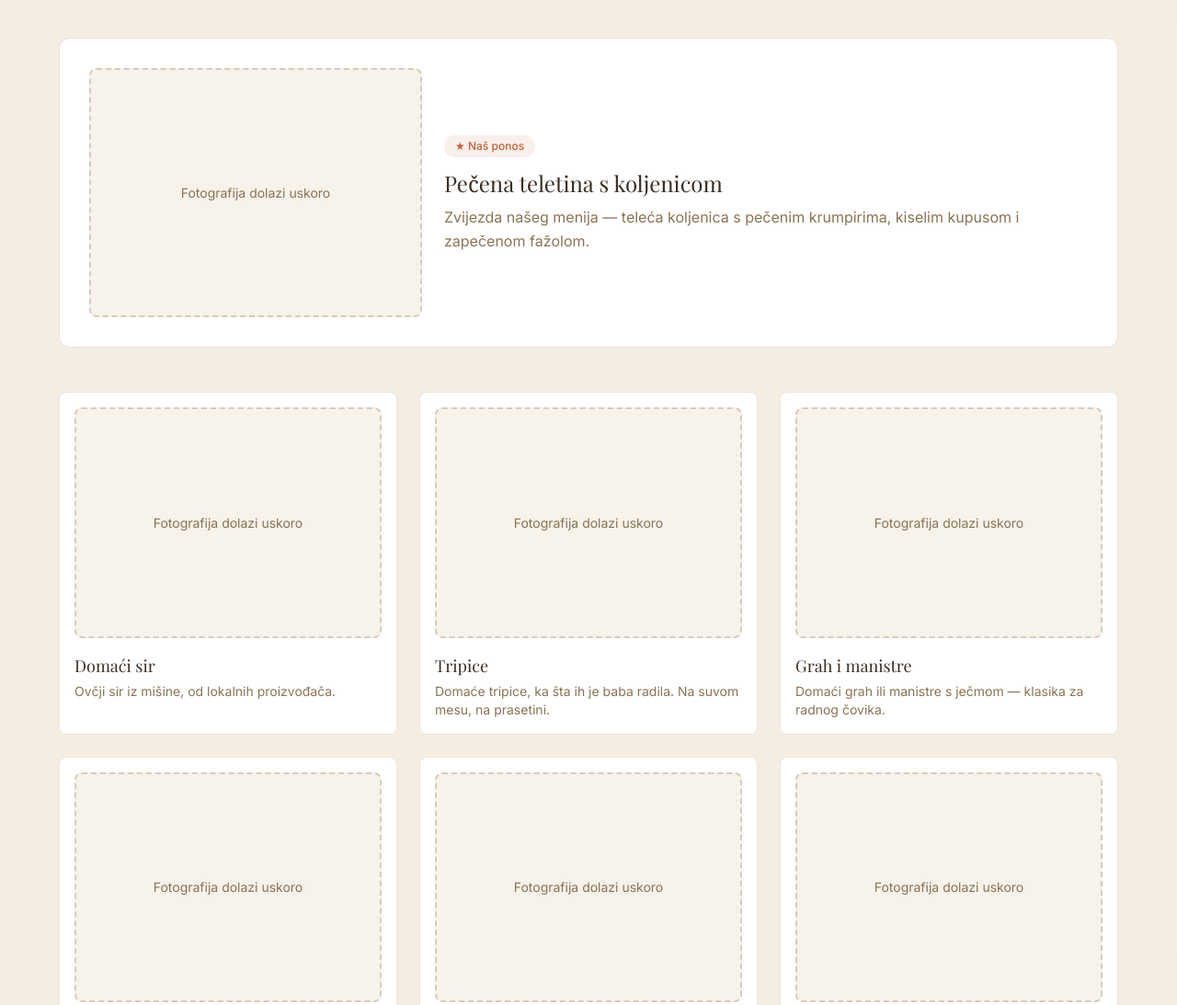
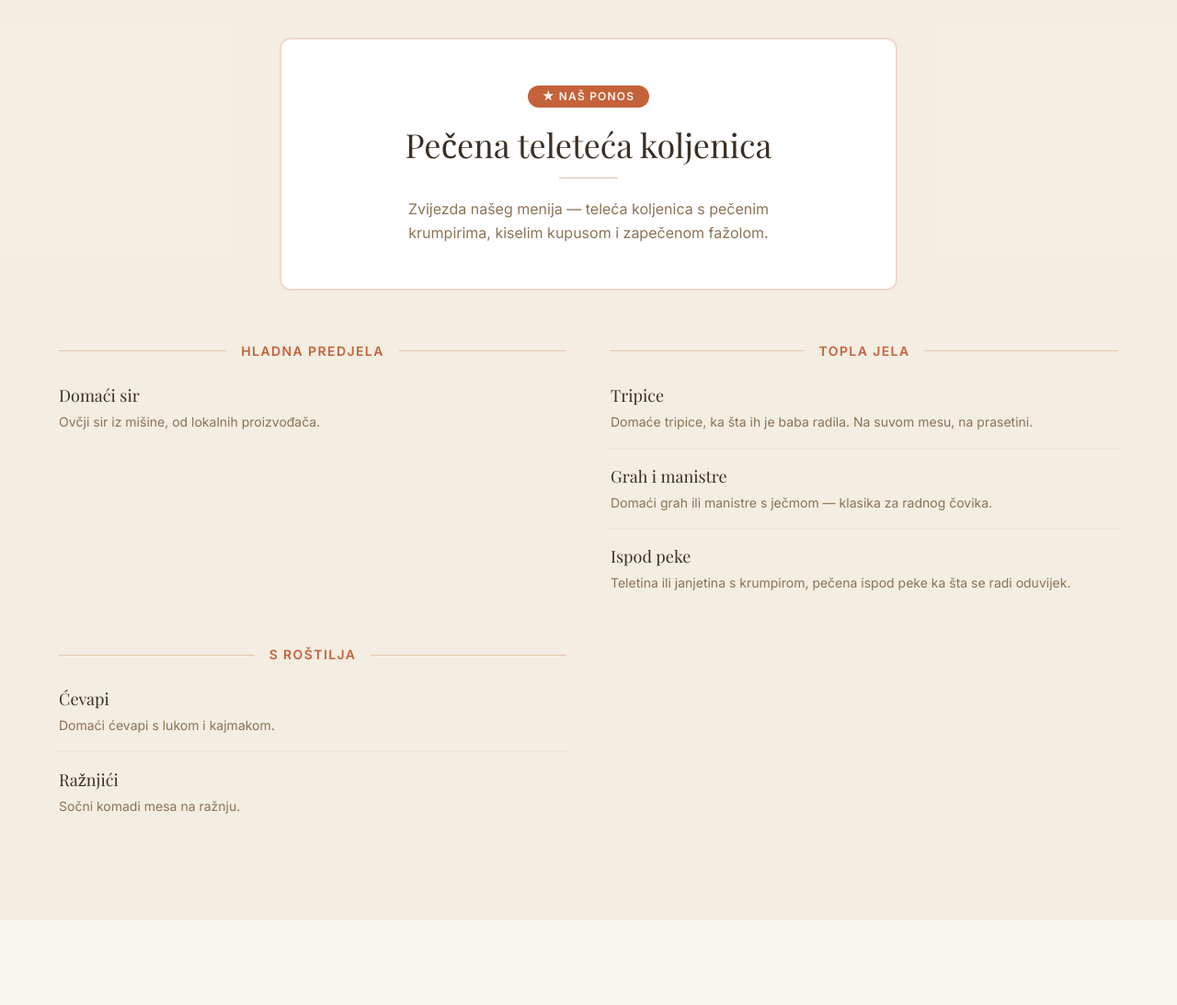
Before and after one commit to marko-g-dev/buffetkodbaje, a website built with Vite: page index.html in a window 1280 px wide. Shown: the part 1500-2593 px from the top of the page at 92% size. Built offline with nearby package versions, Linux system fonts and the light colour scheme.

Commit message:
Full site

```diff
--- a/index.html
+++ b/index.html
@@ -15,8 +15,8 @@
   <!-- <meta property="og:image" content="/img/brand/og-image.webp" /> -->
 
   <!-- Hreflang -->
-  <link rel="alternate" hreflang="hr" href="https://buffetkodabje.hr/" />
-  <link rel="alternate" hreflang="en" href="https://buffetkodabje.hr/" />
+  <link rel="alternate" hreflang="hr" href="https://buffetkodbaje.com/" />
+  <link rel="alternate" hreflang="en" href="https://buffetkodbaje.com/" />
 
   <!-- Fonts -->
   <link rel="preconnect" href="https://fonts.googleapis.com" />
@@ -54,8 +54,8 @@
         "closes": "16:00"
       }
     ],
-    "image": "https://buffetkodabje.hr/img/brand/og-image.webp",
-    "url": "https://buffetkodabje.hr"
+    "image": "https://buffetkodbaje.com/img/brand/og-image.webp",
+    "url": "https://buffetkodbaje.com"
   }
   </script>
 
@@ -68,8 +68,9 @@
   <header class="fixed top-0 left-0 right-0 z-50 bg-brown/95 backdrop-blur-sm">
     <nav class="max-w-6xl mx-auto px-6 py-4 flex items-center justify-between">
       <!-- Logo / Name -->
-      <a href="#" class="text-cream font-heading text-xl font-medium">
-        Buffet Kod Baje
+      <a href="#" class="flex items-center gap-3">
+        <img src="/img/brand/logo.png" alt="" class="h-8 w-auto" />
+        <span class="text-cream font-heading text-xl font-medium">Buffet Kod Baje</span>
       </a>
 
       <!-- Desktop nav -->
@@ -117,15 +118,13 @@
   </header>
 
   <!-- ===== HERO SECTION ===== -->
-  <section id="naslovna" class="hero-bg relative min-h-screen flex items-center justify-center bg-beige">
-    <!-- Placeholder overlay (replace bg-beige with background-image when photos ready) -->
-    <div class="absolute inset-0 bg-brown/40"></div>
+  <section id="naslovna" class="hero-bg relative min-h-screen flex items-center justify-center"
+    style="background-image: url('/img/hero/hero-desktop.webp');">
+    <div class="absolute inset-0 bg-brown/50"></div>
 
     <div class="relative z-10 text-center px-6">
-      <!-- Logo placeholder -->
-      <div class="w-24 h-24 mx-auto mb-6 rounded-full bg-terracotta/20 border-2 border-terracotta flex items-center justify-center">
-        <span class="text-terracotta font-heading text-2xl font-bold">BKB</span>
-      </div>
+      <!-- Logo -->
+      <img src="/img/brand/logo.png" alt="Buffet Kod Baje logo" class="w-28 h-auto mx-auto mb-6 drop-shadow-lg" />
 
       <h1 class="font-heading text-4xl md:text-6xl text-cream font-medium mb-4">
         Buffet Kod Baje
@@ -177,24 +176,20 @@
       </div>
 
       <!-- Featured: Pršut (rendered dynamically by menu.js) -->
-      <div data-menu-featured class="reveal mb-12 bg-white rounded-xl p-6 md:p-8 border border-terracotta/20 flex flex-col md:flex-row gap-6 items-center">
-        <div class="w-full md:w-1/3 aspect-[4/3] img-placeholder">
-          <span data-i18n="placeholder.image">Fotografija dolazi uskoro</span>
-        </div>
-        <div class="flex-1">
-          <span class="inline-block px-3 py-1 bg-terracotta/10 text-terracotta text-xs font-medium rounded-full mb-3" data-i18n="menu.featured_badge">
-            ★ Naš ponos
-          </span>
-          <h3 class="font-heading text-2xl text-brown mb-2" data-featured-name>Drniški pršut</h3>
-          <p class="text-brown-muted leading-relaxed" data-featured-desc>
-            Sušen na hladnoj buri, rezan na tanke listove. Ponos našeg kraja.
-          </p>
-        </div>
+      <div data-menu-featured class="reveal mb-14 relative bg-white rounded-xl p-8 md:p-12 border-2 border-terracotta/25 text-center max-w-2xl mx-auto">
+        <span class="inline-block px-4 py-1 bg-terracotta text-cream text-xs font-semibold uppercase tracking-widest rounded-full mb-5" data-i18n="menu.featured_badge">
+          ★ Naš ponos
+        </span>
+        <h3 class="font-heading text-3xl md:text-4xl text-brown mb-4" data-featured-name>Drniški pršut</h3>
+        <div class="w-16 h-px bg-terracotta/40 mx-auto mb-5"></div>
+        <p class="text-brown-muted leading-relaxed max-w-md mx-auto" data-featured-desc>
+          Sušen na hladnoj buri, rezan na tanke listove. Ponos našeg kraja.
+        </p>
       </div>
 
-      <!-- Menu grid (rendered dynamically by menu.js) -->
-      <div data-menu-grid class="grid grid-cols-1 sm:grid-cols-2 lg:grid-cols-3 gap-6">
-        <!-- Cards injected by src/js/menu.js -->
+      <!-- Menu list, grouped by category (rendered dynamically by menu.js) -->
+      <div data-menu-grid class="grid grid-cols-1 md:grid-cols-2 gap-x-12 gap-y-10">
+        <!-- Category sections injected by src/js/menu.js -->
       </div>
     </div>
   </section>
@@ -211,19 +206,19 @@
         </p>
       </div>
 
-      <!-- Gallery grid with placeholders -->
+      <!-- Gallery grid -->
       <div class="grid grid-cols-2 md:grid-cols-3 gap-4">
-        <div class="gallery-item aspect-square img-placeholder reveal reveal-delay-1">
-          <span data-i18n="placeholder.image">Fotografija dolazi uskoro</span>
+        <div class="gallery-item aspect-square reveal reveal-delay-1">
+          <img src="/img/gallery/front.webp" alt="Buffet Kod Baje — pročelje" loading="lazy" />
         </div>
-        <div class="gallery-item aspect-[4/3] md:col-span-2 img-placeholder reveal reveal-delay-2">
-          <span data-i18n="placeholder.image">Fotografija dolazi uskoro</span>
+        <div class="gallery-item aspect-[4/3] md:col-span-2 reveal reveal-delay-2">
+          <img src="/img/gallery/exterior.webp" alt="Buffet Kod Baje — terasa i pjaca" loading="lazy" />
         </div>
-        <div class="gallery-item aspect-[4/3] md:col-span-2 img-placeholder reveal reveal-delay-1">
-          <span data-i18n="placeholder.image">Fotografija dolazi uskoro</span>
+        <div class="gallery-item aspect-[4/3] md:col-span-2 reveal reveal-delay-1">
+          <img src="/img/gallery/platter.webp" alt="Miješano meso s pomfritom" loading="lazy" />
         </div>
-        <div class="gallery-item aspect-square img-placeholder reveal reveal-delay-2">
-          <span data-i18n="placeholder.image">Fotografija dolazi uskoro</span>
+        <div class="gallery-item aspect-square reveal reveal-delay-2">
+          <img src="/img/gallery/prsut-cheese.webp" alt="Pršut i domaći sir" loading="lazy" />
         </div>
       </div>
     </div>
--- /dev/null
+++ b/public/robots.txt
@@ -0,0 +1,4 @@
+User-agent: *
+Allow: /
+
+Sitemap: https://buffetkodbaje.com/sitemap.xml
--- a/src/css/main.css
+++ b/src/css/main.css
@@ -26,9 +26,20 @@
     @apply px-6 py-16 md:py-24 md:px-8 lg:px-16;
   }
 
-  /* Menu card */
-  .menu-card {
-    @apply bg-white rounded-lg p-4 border border-beige transition-transform duration-300 hover:-translate-y-1 hover:shadow-md;
+  /* Menu category heading with decorative rule lines on either side */
+  .menu-category-title {
+    @apply flex items-center gap-4 text-terracotta text-sm font-semibold uppercase tracking-widest mb-2;
+  }
+
+  .menu-category-title::before,
+  .menu-category-title::after {
+    content: '';
+    @apply h-px flex-1 bg-terracotta/30;
+  }
+
+  /* Menu item row (text-only, no image) */
+  .menu-item {
+    @apply py-4 transition-colors duration-200 hover:bg-beige/30 -mx-2 px-2 rounded;
   }
 
   /* Gallery image container */
--- a/src/data/menu.json
+++ b/src/data/menu.json
@@ -24,7 +24,7 @@
           },
           "price": null,
           "featured": false,
-          "image": "food/sir.webp"
+          "image": "food/prsut.webp"
         }
       ]
     },
@@ -34,7 +34,7 @@
       "items": [
         {
           "id": "teletina",
-          "name": { "hr": "Pečena teletina s koljenicom", "en": "Roast veal with knuckle" },
+          "name": { "hr": "Pečena teleteća koljenica", "en": "Roast veal knuckle" },
           "description": {
             "hr": "Zvijezda našeg menija — teleća koljenica s pečenim krumpirima, kiselim kupusom i zapečenom fažolom.",
             "en": "The star of our menu — veal knuckle with roast potatoes, sauerkraut, and baked beans."
--- a/src/js/menu.js
+++ b/src/js/menu.js
@@ -1,13 +1,14 @@
 /**
  * Menu — Renders menu items dynamically from menu.json
- * Supports bilingual content. Listens for language changes via i18n callback.
+ * Text-only layout (no photos), grouped by category. Supports bilingual content.
+ * Listens for language changes via i18n callback.
  */
 
 import menuData from '../data/menu.json';
 import { getLang, onLangChange } from './i18n.js';
 
 /**
- * Render all menu cards into the grid
+ * Render all menu items into the grid, grouped by category
  */
 export function renderMenu(lang) {
   const grid = document.querySelector('[data-menu-grid]');
@@ -16,45 +17,69 @@ export function renderMenu(lang) {
 
   lang = lang || getLang();
 
-  // Clear existing cards
+  // Clear existing content
   grid.innerHTML = '';
 
   menuData.categories.forEach((category) => {
-    category.items.forEach((item) => {
-      // Render featured item (pršut) into its dedicated container
-      if (item.featured && featured) {
-        renderFeaturedItem(featured, item, lang);
-        return;
-      }
+    // Render the featured item (pršut) into its dedicated showcase container
+    const featuredItem = category.items.find((item) => item.featured);
+    if (featuredItem && featured) {
+      renderFeaturedItem(featured, featuredItem, lang);
+    }
 
-      const card = createMenuCard(item, lang);
-      grid.appendChild(card);
-    });
+    const nonFeaturedItems = category.items.filter((item) => !item.featured);
+    if (nonFeaturedItems.length === 0) return;
+
+    grid.appendChild(createCategorySection(category, nonFeaturedItems, lang));
   });
 }
 
 /**
- * Create a single menu card element
+ * Create a category section: a heading with decorative rule lines,
+ * followed by a divided list of its items (no images).
  */
-function createMenuCard(item, lang) {
-  const card = document.createElement('div');
-  card.className = 'menu-card reveal visible';
-  card.setAttribute('data-menu-item', item.id);
+function createCategorySection(category, items, lang) {
+  const section = document.createElement('div');
+  section.className = 'reveal visible';
+  section.setAttribute('data-menu-category', category.id);
 
-  card.innerHTML = `
-    <div class="aspect-[4/3] img-placeholder mb-4">
-      <span>${lang === 'hr' ? 'Fotografija dolazi uskoro' : 'Photo coming soon'}</span>
-    </div>
-    <h3 class="font-heading text-lg text-brown mb-1">${item.name[lang]}</h3>
-    <p class="text-brown-muted text-sm">${item.description[lang]}</p>
-    ${item.price ? `<p class="text-terracotta font-medium mt-2">${item.price}</p>` : ''}
-  `;
+  const heading = document.createElement('h3');
+  heading.className = 'menu-category-title';
+  heading.textContent = category.name[lang];
+  section.appendChild(heading);
 
-  return card;
+  const list = document.createElement('div');
+  list.className = 'divide-y divide-beige';
+
+  items.forEach((item) => {
+    list.appendChild(createMenuItem(item, lang));
+  });
+
+  section.appendChild(list);
+  return section;
 }
 
 /**
- * Render the featured item (pršut) into its dedicated container
+ * Create a single menu item row (text-only, no image)
+ */
+function createMenuItem(item, lang) {
+  const row = document.createElement('div');
+  row.className = 'menu-item';
+  row.setAttribute('data-menu-item', item.id);
+
+  row.innerHTML = `
+    <div class="flex items-baseline justify-between gap-4">
+      <h4 class="font-heading text-lg text-brown">${item.name[lang]}</h4>
+      ${item.price ? `<span class="text-terracotta font-medium whitespace-nowrap">${item.price}</span>` : ''}
+    </div>
+    <p class="text-brown-muted text-sm mt-1 leading-relaxed">${item.description[lang]}</p>
+  `;
+
+  return row;
+}
+
+/**
+ * Render the featured item (pršut) into its dedicated showcase container
  */
 function renderFeaturedItem(container, item, lang) {
   const nameEl = container.querySelector('[data-featured-name]');
```
Also changed, not shown: public/sitemap.xml (added, +9 -0 lines), public/img/brand/logo.png (added), public/img/food/grah.webp (added), public/img/food/peka.webp (added), public/img/food/prsut.webp (added), public/img/food/teletina.webp (added), public/img/food/tripice.webp (added), public/img/gallery/exterior.webp (added), public/img/gallery/front.webp (added), public/img/gallery/platter.webp (added), public/img/gallery/prsut-cheese.webp (added), public/img/hero/hero-desktop.webp (added), public/img/hero/hero-mobile.webp (added), 1 other file.
